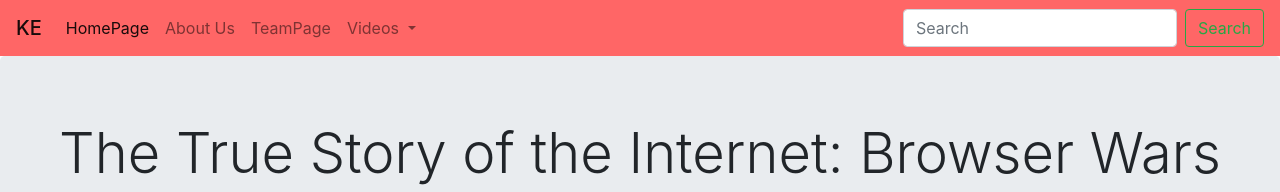
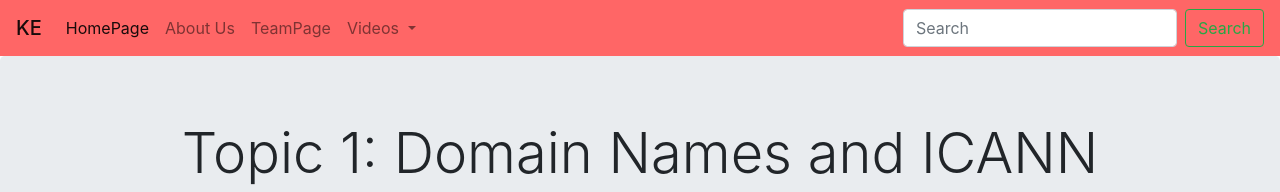
Before and after one commit to krishnaeleti/HowTheInternetWorks, a plain HTML site: page docs/topic1.html in a window 1280 px wide. Shown: the top 192 px of the page. Drawn offline with nearby package versions, Linux system fonts and the light colour scheme.

Commit message:
Task : Updated Topic 1 pafe

```diff
--- a/docs/topic1.html
+++ b/docs/topic1.html
@@ -47,7 +47,7 @@
                     Videos
                 </a>
                 <div class="dropdown-menu" aria-labelledby="navbarDropdown">
-                    <a class="dropdown-item" href="video1.html">Video 1: The Invention of the Internet</a>
+                    <a class="dropdown-item" href="topic1.html">Topic 1: Domain Names and ICANN </a>
                     <a class="dropdown-item" href="video2.html">Video 2: Browser Wars</a>
                     <a class="dropdown-item" href="video3.html">Video 3: Internet Search</a>
                     <a class="dropdown-item" href="video4.html">Video 4: Dot Com Bubble</a>
@@ -67,7 +67,7 @@
 
 
 <div class="jumbotron text-center">
-    <h1 class="display-4">The True Story of the Internet: Browser Wars</h1>
+    <h1 class="display-4">Topic 1: Domain Names and ICANN</h1>
     <p class="lead">After the public gained access to the internet it was difficult to navigate. A new piece of software emerged to alleviate that headache.</p>
     <div class="text-center">
         <img src="pics/pic_video2_2.jpg" class="rounded"  alt="Picture of Internet and AT Symbol">
```
Also changed, not shown: docs/index.html (+2 -2 lines).
